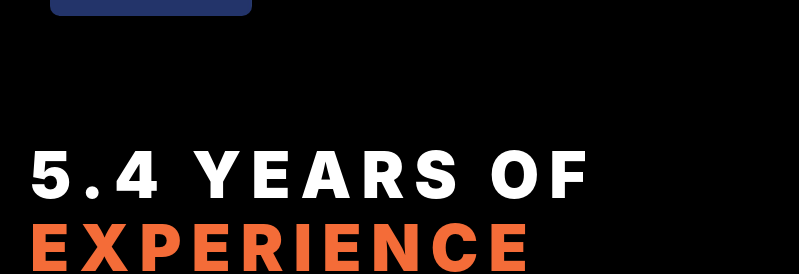
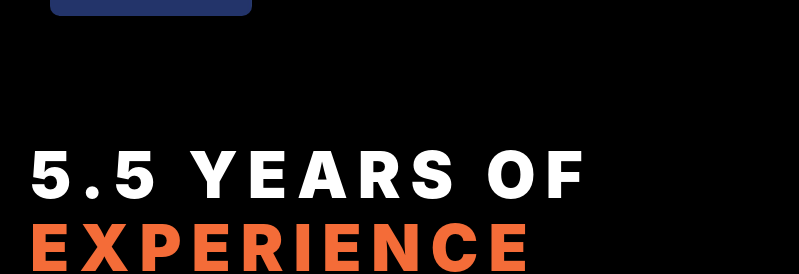
Before and after one commit to Ashik11898/portfolio, a React (Vite) app in the folder portfolioClient/: page / in a window 1280 px wide. Shown: the part 2380-2654 px from the top of the page, without its empty margins (450-1249 px from the left). Built offline with nearby package versions, Linux system fonts and the light colour scheme.

Commit message:
first phase is done added experience

```diff
--- a/portfolioClient/src/pages/ExperiencePage.jsx
+++ b/portfolioClient/src/pages/ExperiencePage.jsx
@@ -4,7 +4,7 @@ import { RESUME_JSON } from '../constants'
 import ProjectList from '../components/ProjectList'
 
 const ExperiencePage = () => {
-  const HEADING = ["5.4 years of", "Experience"]
+  const HEADING = ["5.5 years of", "Experience"]
  const list = RESUME_JSON.experience
   return (
     <>
```
